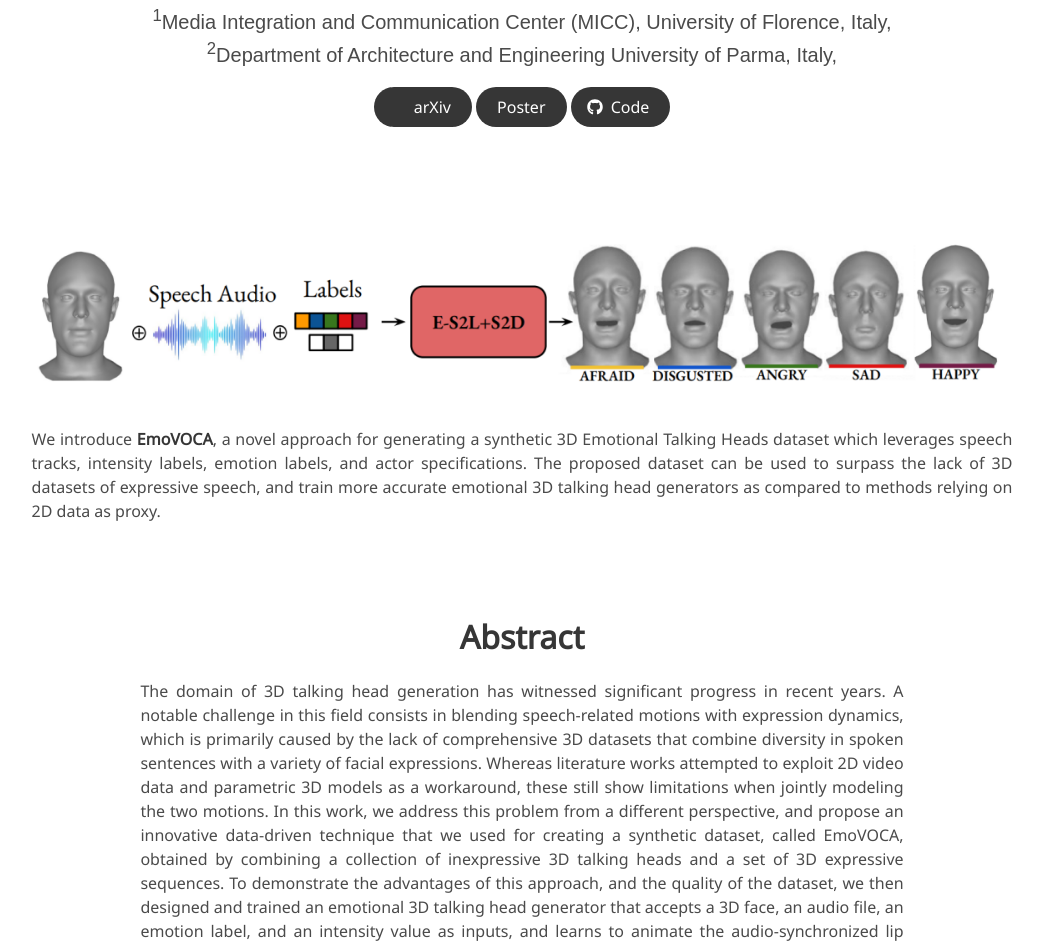
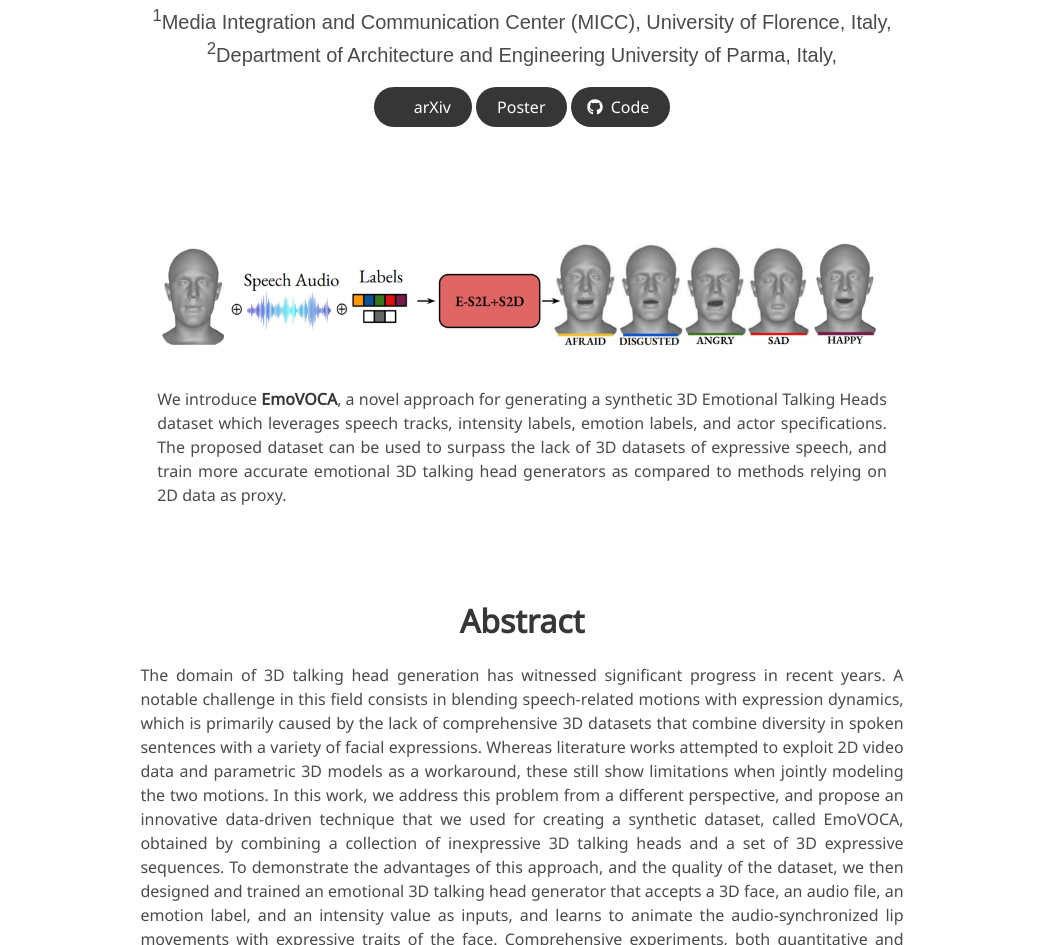
Before and after one commit to FedeNoce/fedenoce.github.io, a Jekyll site: the page emovoca/index.html, which Jekyll copies as it is, in a window 1280 px wide. Shown: the part 340-1285 px from the top of the page, without its empty margins (118-1161 px from the left). Built offline with Jekyll 4.4.1, drawn with Linux system fonts in a browser that asks for light colours; nearby versions of some CDN libraries; some web fonts are replaced; library files that are not in the unit come from our copies; a style sheet for code colours, icons or effects is not loaded.

Commit message:
modified:   emovoca/index.html

```diff
--- a/emovoca/index.html
+++ b/emovoca/index.html
@@ -138,23 +138,16 @@
     </div>
   </div>
 </section>
-
 <!-- Proposed Method. -->
 <section class="section">
   <div class="columns is-centered has-text-centered">
-  <div class="column is-four-fifths">
+    <div class="column is-three-fifths">
       <div class="content has-text-justified">
         <img src="./static/videos/idea.png" alt="emovoca_idea">
         <p>
           <br>
           We introduce <strong>EmoVOCA</strong>, a novel approach for generating a synthetic 3D Emotional Talking Heads dataset which leverages speech tracks, intensity labels, emotion labels, and actor specifications. The proposed dataset can be used to surpass the lack of 3D datasets of expressive speech, and train more accurate emotional 3D talking head generators as compared to methods relying on 2D data as proxy.
         </p>
-      <!-- <p>
-
-      </p>
-      <p>
-
-      </p> -->
       </div>
     </div>
   </div>
@@ -246,9 +239,6 @@
 </section>
 
 
-
-
-
 <section class="section" id="BibTeX">
   <div class="container is-max-desktop content">
     <h2 class="title">BibTeX</h2>
@@ -265,14 +255,13 @@
 
 
 
-
 <footer class="footer">
   <div class="container">
       <div class="content has-text-centered">
           <a class="icon-link" href="./media/scantalk.pdf">
               <i class="fas fa-file-pdf"></i>
           </a>
-          <a class="icon-link" href="https://github.com/miccunifi/ScanTalk/" class="external-link" disabled>
+          <a class="icon-link" href="https://github.com/miccunifi/EmoVOCA/" class="external-link" disabled>
               <i class="fab fa-github"></i>
           </a>
       </div>
```
Lines whose indentation alone changed are shown as unchanged.
